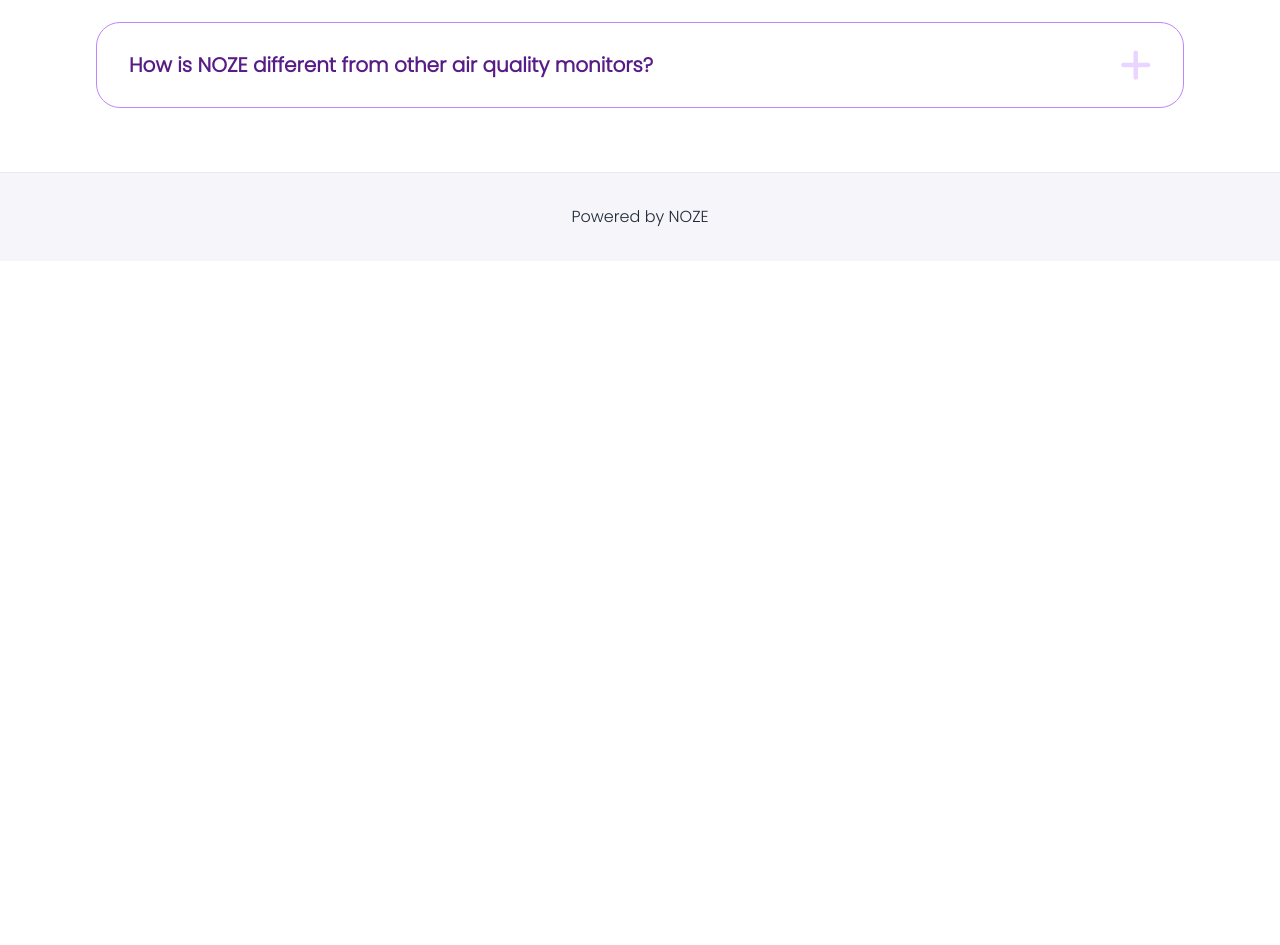
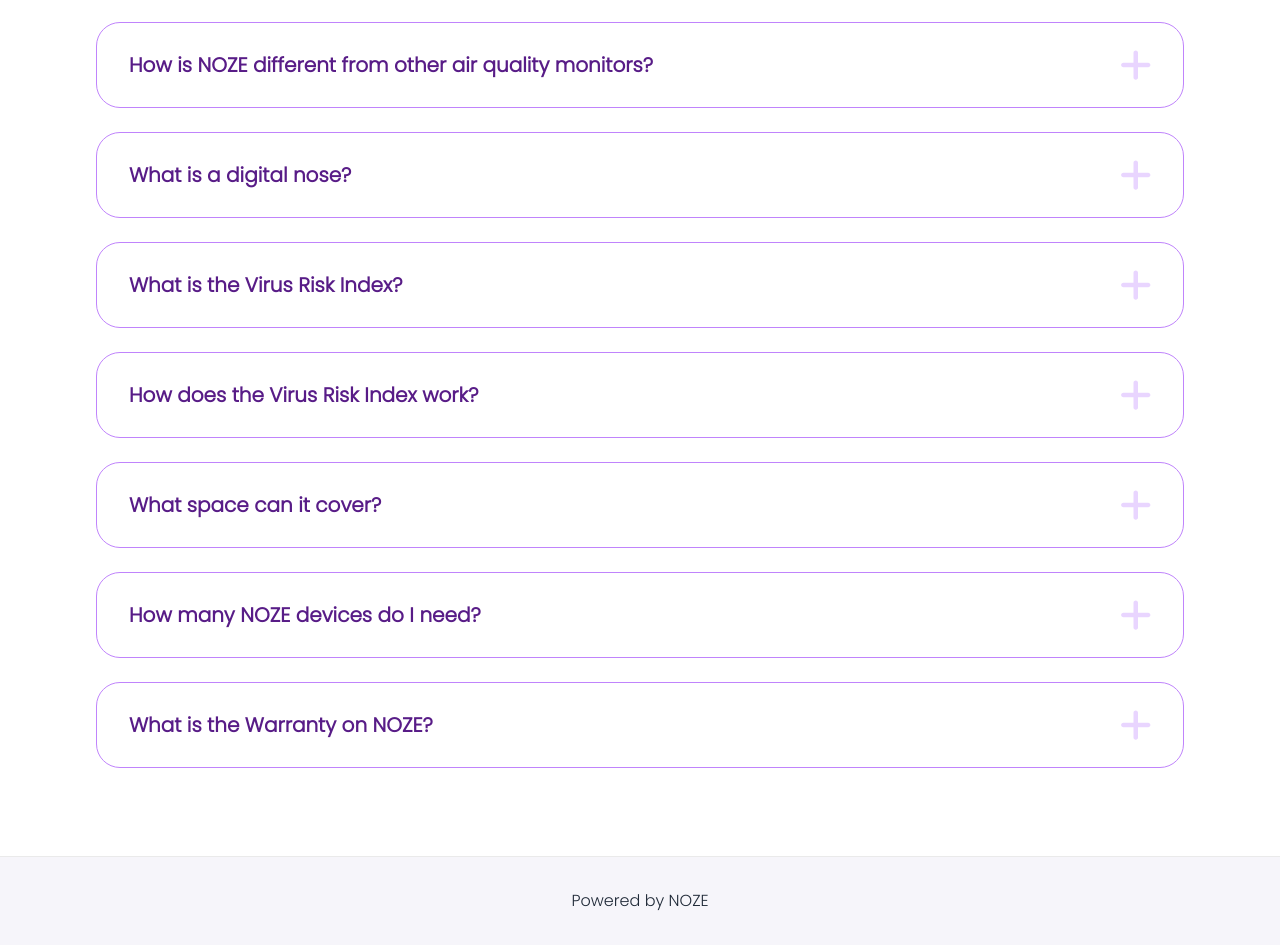
Before and after one commit to Avi-s-Work/noze, a Next.js app: page / in a window 1280 px wide. Shown: the part 3080-4025 px from the top of the page. Before the commit the page ends 3341 px from the top, so only its background shows below. Built offline with nearby package versions, Linux system fonts and the light colour scheme.

Commit message:
faqs_fetch_done

```diff
--- a/components/faqs.js
+++ b/components/faqs.js
@@ -1,34 +1,54 @@
 import { FontAwesomeIcon } from "@fortawesome/react-fontawesome";
 import { faPlus } from "@fortawesome/free-solid-svg-icons";
-export default function Faqs() {
+import useSWR from "swr";
+
+const fetcher = (...args) => fetch(...args).then((res) => res.json());
+
+/* export const getStaticProps = async () => {
+  const res = await fetch("/faqs.json");
+  const data = await res.json;
+  return {
+    props: {
+      faqs: data,
+    },
+  };
+}; */
+
+export default function Faqs({ faqs }) {
+  const { data, error } = useSWR("/faqs.json", fetcher);
+
+  if (error) return <div>Failed to load</div>;
+  if (!data) return <div>Loading...</div>;
+
   return (
     <>
       <div className="px-24 py-16">
         <h1 className="pb-12 text-5xl text-slate-900 font-bold text-center">
           FAQs
         </h1>
-        <div className="collapse border border-purple-400 bg-base-100 rounded-3xl hover:shadow-xl hover:border-purple-900">
+        {data.map((faq, key) => (
+          <div
+            key={faq.id}
+            className="collapse border border-purple-400 bg-base-100 rounded-3xl hover:shadow-xl hover:border-purple-900 mb-6"
+          >
             <input type="checkbox" />
             <div className="collapse-title flex justify-between items-center text-xl px-8 py-6">
-            <span className="font-bold text-purple-900">
-              How is NOZE different from other air quality monitors?
-            </span>
+              <span className="font-bold text-purple-900">{faq.question}</span>
               <FontAwesomeIcon
                 className="text-purple-200 text-4xl"
                 icon={faPlus}
               />
             </div>
             <div className="collapse-content px-8">
-            <p className="pt-4 pb-2 text-lg text-gray-500">
-              The technology behind NOZE is based on a digital nose sensor (also
-              known as an e-nose). With this sensor, NOZE can precisely detect a
-              wide range of pollutants and chemicals. In contrast, almost all
-              other air quality monitors on the market today use a bundle of
-              off-the-shelf sensors that are limited in what they can detect and
-              can vary widely in quality, accuracy and reliability.
-            </p>
+              <p className="pt-4 pb-2 text-lg text-gray-500">{faq.answer}</p>
+              {faq.note ? (
+                <p className="pt-6 pb-2 text-lg text-gray-500">{faq.note}</p>
+              ) : (
+                <div></div>
+              )}
             </div>
           </div>
+        ))}
       </div>
     </>
   );
--- a/package.json
+++ b/package.json
@@ -19,7 +19,8 @@
     "next": "^12.2.2",
     "react": "18.2.0",
     "react-dom": "18.2.0",
-    "react-intersection-observer": "^9.3.5"
+    "react-intersection-observer": "^9.3.5",
+    "swr": "^1.3.0"
   },
   "devDependencies": {
     "autoprefixer": "^10.4.7",
--- /dev/null
+++ b/public/faqs.json
@@ -0,0 +1,38 @@
+[
+  {
+    "id": "0",
+    "question": "How is NOZE different from other air quality monitors?",
+    "answer": "The technology behind NOZE is based on a digital nose sensor (also known as an e-nose). With this sensor, NOZE can precisely detect a wide range of pollutants and chemicals. In contrast, almost all other air quality monitors on the market today use a bundle of off-the-shelf sensors that are limited in what they can detect and can vary widely in quality, accuracy and reliability."
+  },
+  {
+    "id": "1",
+    "question": "What is a digital nose?",
+    "answer": "A digital nose is a breakthrough technology that digitizes the sense of smell. It’s similar to how the camera digitized the sense of sight and the microphone digitized the sense of hearing."
+  },
+  {
+    "id": "2",
+    "question": "What is the Virus Risk Index?",
+    "answer": "The Virus Risk Index is an AI-powered tool built into NOZE to help make indoor spaces safer places to live, work, and visit by monitoring the risk of virus transmission (tracking how conducive the air is to spreading the virus) and the risk of virus presence (tracking the likelihood that the virus is in the air).",
+    "note": "Note: The Virus Risk Index is not intended to be an alternative to precautionary measures or laboratory testing."
+  },
+  {
+    "id": "3",
+    "question": "How does the Virus Risk Index work?",
+    "answer": "The Virus Risk Index is a 10 point scale where values between 1 and 8 indicate an increasing risk of virus transmission, while values of 9 and 10 indicate a likelihood that the virus pathogen is present. To calculate this score, our AI analyzes five things: Airborne Volatiles related to the Coronavirus and Influenza, Particulate Matter, Temperature, Humidity and Carbon Dioxide."
+  },
+  {
+    "id": "4",
+    "question": "What space can it cover?",
+    "answer": "The molecules in every gas and odour have different properties which impact how far they can travel and how fast they can be detected. A good rule of thumb for a typical indoor space is that NOZE can cover an area of up to 800 square feet (80 square meters) without barriers like walls or doors."
+  },
+  {
+    "id": "5",
+    "question": "How many NOZE devices do I need?",
+    "answer": "If you want to monitor different rooms at the same time, we suggest that you place one NOZE in each room, depending on the layout. If you only have one NOZE then you should monitor the room where you spend most of your time or are the most concerned about."
+  },
+  {
+    "id": "6",
+    "question": "What is the Warranty on NOZE?",
+    "answer": "NOZE comes with a one-year limited warranty."
+  }
+]
```
Also changed, not shown: 2 other files (tests, documents, lock files or other folders). Lines whose indentation alone changed are shown as unchanged.
